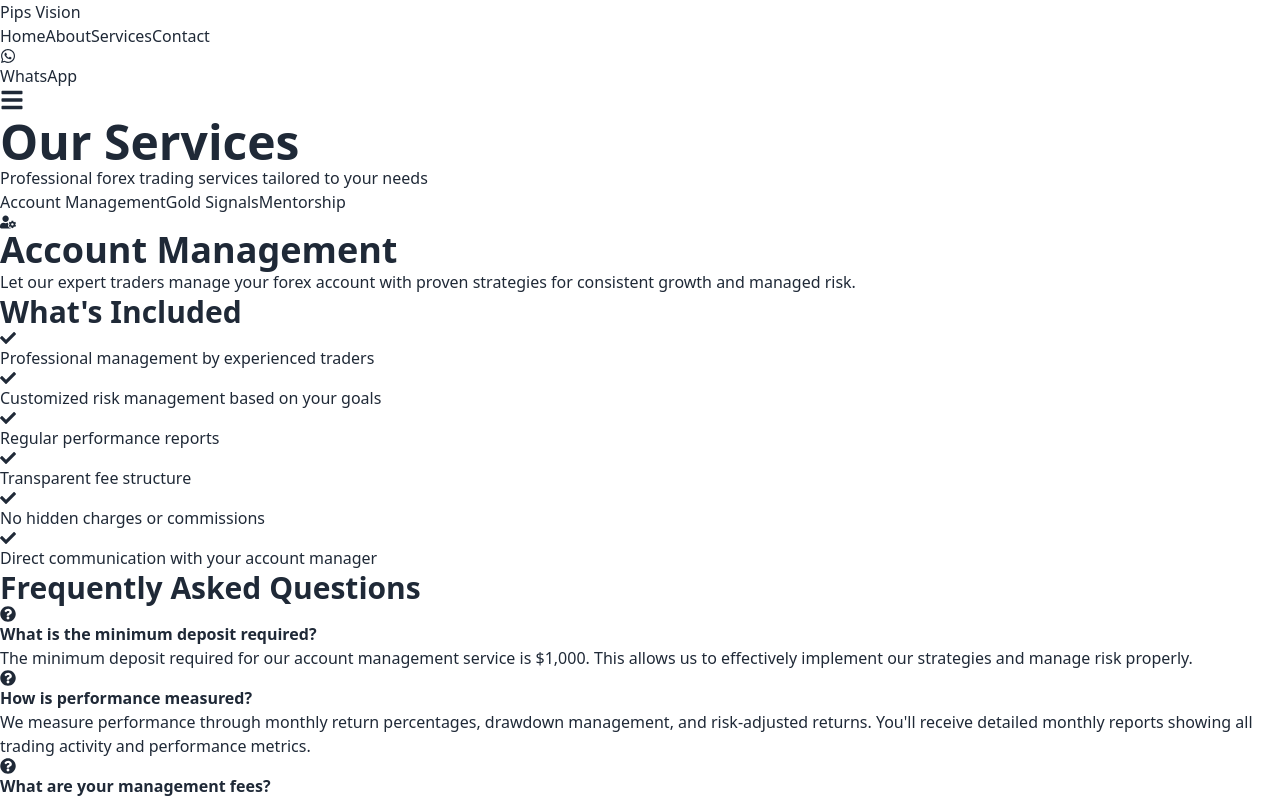
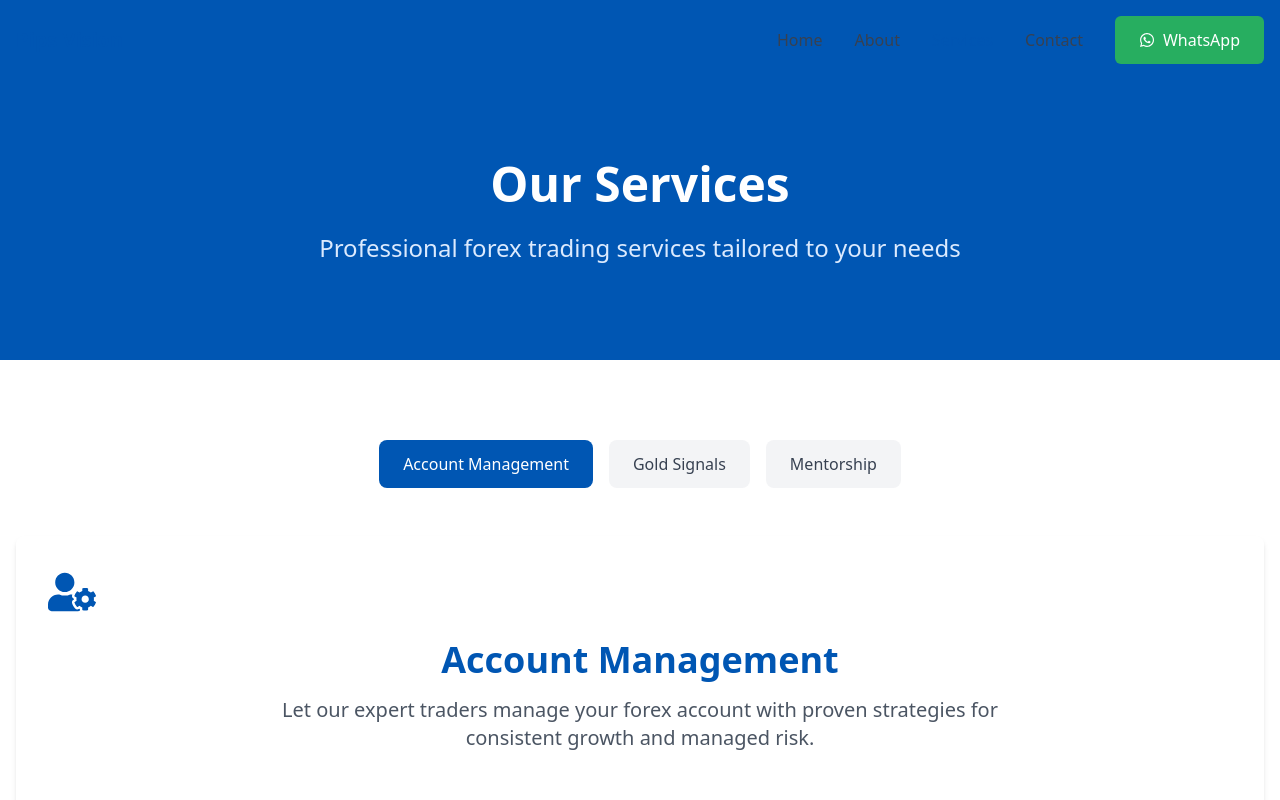
Before and after one commit to CardenDante/pips-vision-forex, a Next.js app: page /services in a window 1280 px wide. Shown: the top 800 px of the page. Built offline with nearby package versions, Linux system fonts and the light colour scheme.

Commit message:
styling now works

```diff
--- a/src/app/contact/page.js
+++ b/src/app/contact/page.js
@@ -4,10 +4,10 @@ import React from 'react';
 import { FaWhatsapp, FaEnvelope, FaUserAlt, FaCommentAlt, FaPhone, FaCheck } from 'react-icons/fa';
 import Button from '../../components/ui/Button';
 
-export const metadata = {
-  title: 'Contact Us - Pips Vision',
-  description: 'Get in touch with Pips Vision for forex trading services including account management, signals, and mentorship.',
-};
+// export const metadata = {
+//   title: 'Contact Us - Pips Vision',
+//   description: 'Get in touch with Pips Vision for forex trading services including account management, signals, and mentorship.',
+// };
 
 export default function ContactPage() {
   const handleSubmit = (e) => {
--- a/src/app/layout.tsx
+++ b/src/app/layout.js
@@ -21,9 +21,7 @@ export const metadata = {
   description: 'Professional forex trading services including account management, free gold signals, and mentorship classes.',
 };
 
-import { ReactNode } from 'react';
-
-export default function RootLayout({ children }: { children: ReactNode }) {
+export default function RootLayout({ children }) {
   return (
     <html lang="en" className={`${inter.variable} ${poppins.variable}`}>
       <body className="flex flex-col min-h-screen">
--- a/src/app/services/page.js
+++ b/src/app/services/page.js
@@ -4,10 +4,10 @@ import React, { useState } from 'react';
 import { FaUserCog, FaChartLine, FaGraduationCap, FaWhatsapp, FaArrowRight, FaCheck, FaQuestionCircle } from 'react-icons/fa';
 import Button from '../../components/ui/Button';
 
-export const metadata = {
-  title: 'Our Services - Pips Vision',
-  description: 'Professional forex trading services including account management, free gold signals, and comprehensive mentorship classes.',
-};
+// export const metadata = {
+//   title: 'Our Services - Pips Vision',
+//   description: 'Professional forex trading services including account management, free gold signals, and comprehensive mentorship classes.',
+// };
 
 export default function ServicesPage() {
   const [activeTab, setActiveTab] = useState('account');
--- a/src/components/layout/Layout.js
+++ b/src/components/layout/Layout.js
@@ -1,25 +1,25 @@
-import React from 'react';
-import Head from 'next/head';
-import Header from './Header';
-import Footer from './Footer';
+// import React from 'react';
+// import Head from 'next/head';
+// import Header from './Header';
+// import Footer from './Footer';
 
-const Layout = ({ children, title = 'Pips Vision - Forex Trading Services' }) => {
-  return (
-    <>
-      <Head>
-        <title>{title}</title>
-        <meta name="description" content="Pips Vision offers professional forex trading services including account management, free gold signals, and mentorship classes." />
-        <meta name="viewport" content="width=device-width, initial-scale=1" />
-        <link rel="icon" href="/favicon.ico" />
-      </Head>
+// const Layout = ({ children, title = 'Pips Vision - Forex Trading Services' }) => {
+//   return (
+//     <>
+//       <Head>
+//         <title>{title}</title>
+//         <meta name="description" content="Pips Vision offers professional forex trading services including account management, free gold signals, and mentorship classes." />
+//         <meta name="viewport" content="width=device-width, initial-scale=1" />
+//         <link rel="icon" href="/favicon.ico" />
+//       </Head>
 
-      <div className="flex flex-col min-h-screen">
-        <Header />
-        <main className="flex-grow">{children}</main>
-        <Footer />
-      </div>
-    </>
-  );
-};
+//       <div className="flex flex-col min-h-screen">
+//         <Header />
+//         <main className="flex-grow">{children}</main>
+//         <Footer />
+//       </div>
+//     </>
+//   );
+// };
 
-export default Layout;
+// export default Layout;
--- a/tailwind.config.js
+++ b/tailwind.config.js
@@ -1,8 +1,21 @@
 /** @type {import('tailwindcss').Config} */
 module.exports = {
-  content: [],
+  content: [
+    "./src/app/**/*.{js,ts,jsx,tsx,mdx}",
+    "./src/components/**/*.{js,ts,jsx,tsx,mdx}",
+    "./src/pages/**/*.{js,ts,jsx,tsx,mdx}",
+  ],
   theme: {
-    extend: {},
+    extend: {
+      colors: {
+        'primary': '#0056b3',      // Blue
+        'primary-light': '#4a86e8', // Lighter blue
+        'primary-dark': '#003b7a',  // Darker blue
+        'accent': '#27ae60',        // Green
+        'accent-light': '#4cd380',  // Lighter green
+        'accent-dark': '#1f8b4c',   // Darker green
+      },
+    },
   },
   plugins: [],
 }
--- a/tsconfig.json
+++ b/tsconfig.json
@@ -22,6 +22,6 @@
       "@/*": ["./src/*"]
     }
   },
-  "include": ["next-env.d.ts", "**/*.ts", "**/*.tsx", ".next/types/**/*.ts", "src/app/page.js"],
+  "include": ["next-env.d.ts", "**/*.ts", "**/*.tsx", ".next/types/**/*.ts", "src/app/page.js", "src/app/layout.js"],
   "exclude": ["node_modules"]
 }
```
